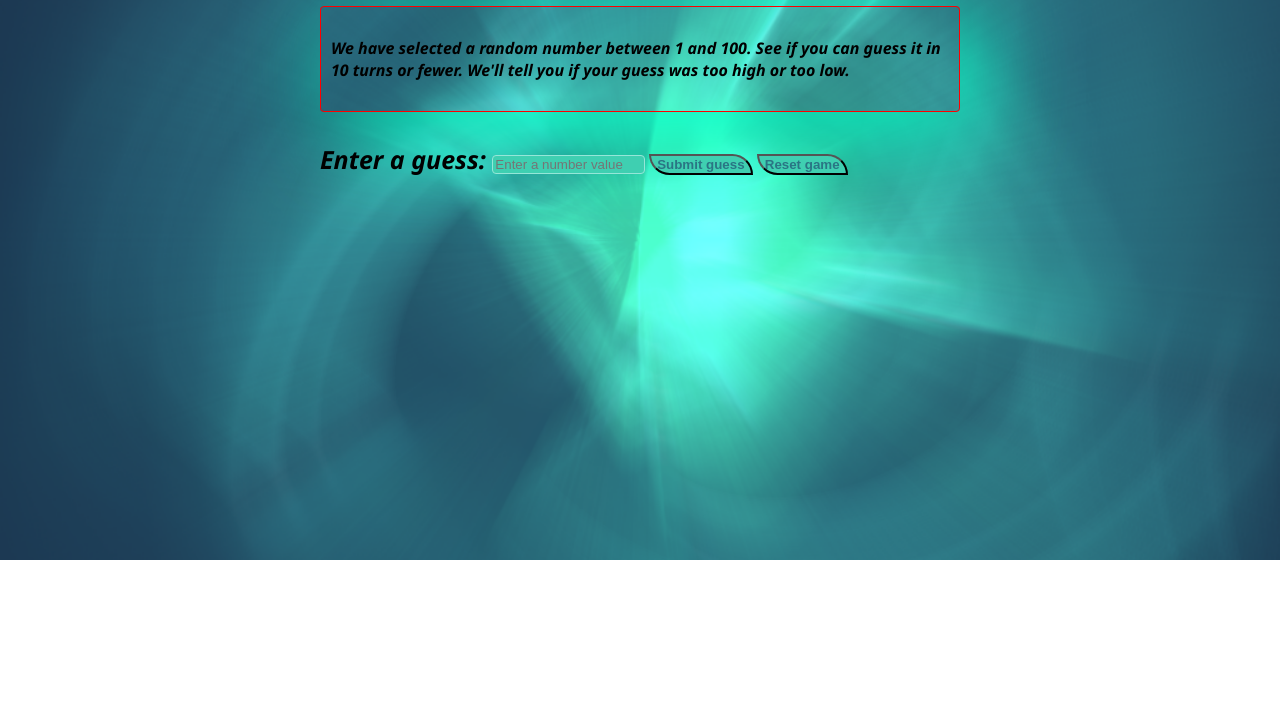
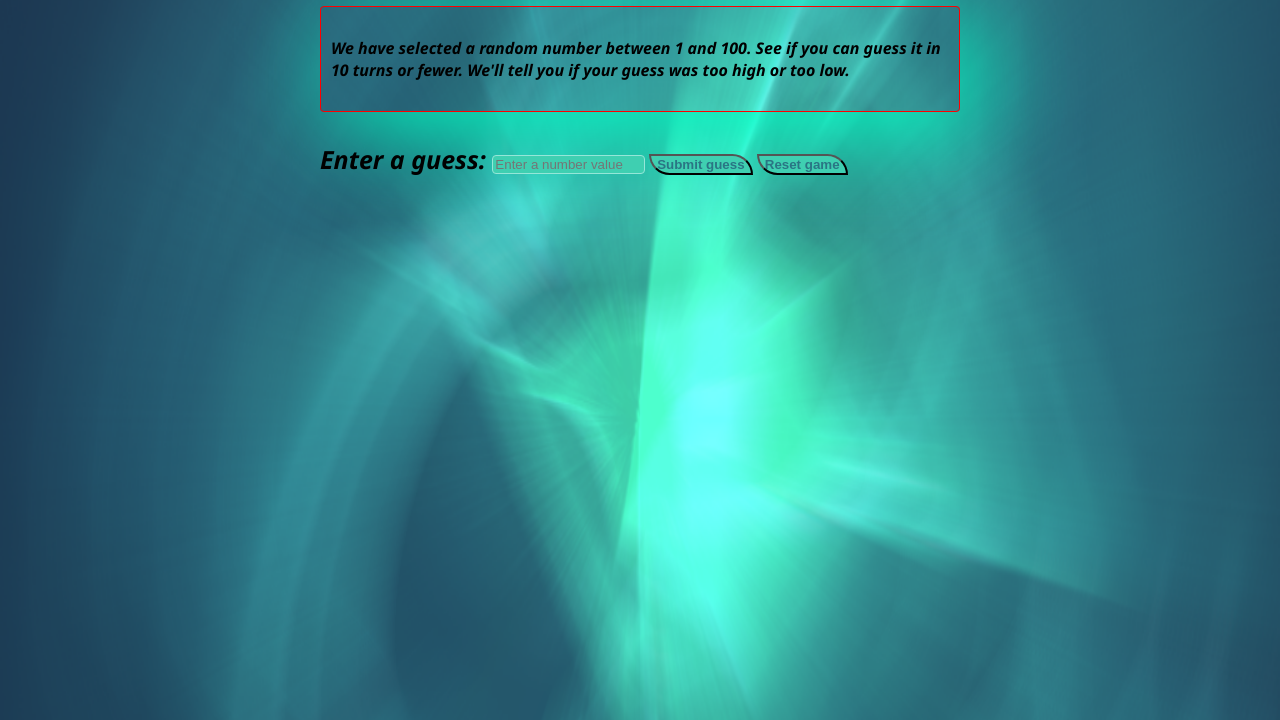
Before and after one commit to Dammykeys/Number-guessing-game, a plain HTML site: page index.html in a window 1280 px wide. Shown: the part 80-800 px from the top of the page. Drawn offline with Linux system fonts and the light colour scheme.

Commit message:
Update Numberguessinggamesyle.css

```diff
--- a/Numberguessinggamesyle.css
+++ b/Numberguessinggamesyle.css
@@ -9,7 +9,7 @@ html {
         margin: 0 auto;
         background-image: url("wallpaper.png");
         background-repeat: no-repeat;
-        background-size: 100% auto;
+        background-size: 100% 1000px;
         font-family: 'Segoe UI', Tahoma, Geneva, Verdana, sans-serif;
       }
       h1{
```
